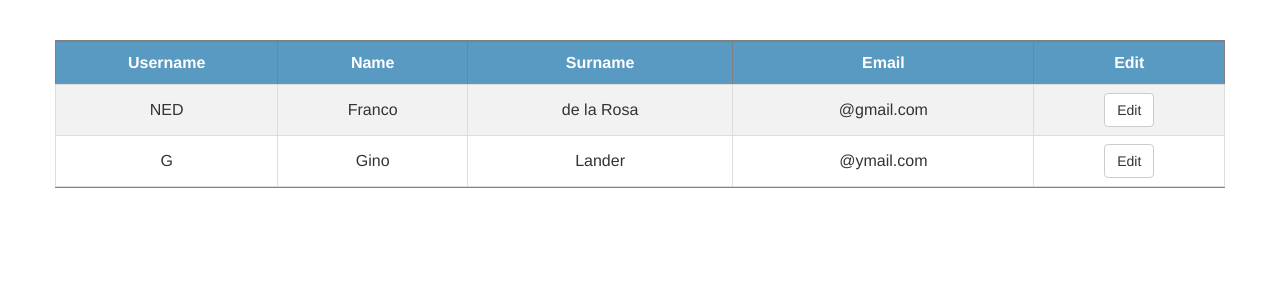
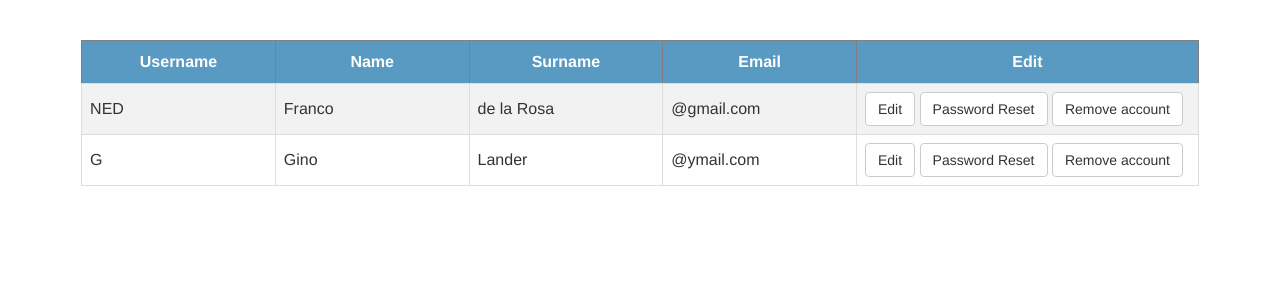
Before and after one commit to Ned303/joinerSystem, a PHP site: page /views/Admin.php in a window 1280 px wide. Shown: the top 300 px of the page. Run offline with PHP 8.4, Linux system fonts and the light colour scheme.

Commit message:
Update Admin.php

```diff
--- a/src/views/Admin.php
+++ b/src/views/Admin.php
@@ -2,11 +2,9 @@
 <html>
 <head>
     <style>
-        body {
-            font-family: Arial, Helvetica, sans-serif;
-        }
+        body {font-family: Arial, Helvetica, sans-serif;}
 
-        .text {
+        .text{
             width: 100%;
         }
 
@@ -21,26 +19,25 @@
             margin: auto;
         }
 
-        .container {
+        .adminContainer {
             border-collapse: collapse;
-            width: 100%;
+            margin: auto ;
         }
 
-        .container td, #container th {
+
+        .adminContainer td, #adminContainer th {
             border: 1px solid #ddd;
             padding: 8px;
-            text-align: center;
+            text-align: left;
         }
 
-        .container tr:nth-child(even) {
+        .adminContainer tr:nth-child(even){
             background-color: #f2f2f2;
         }
 
-        .container tr:hover {
-            background-color: #ddd;
-        }
+        .adminContainer tr:hover {background-color: #ddd;}
 
-        .container th {
+        .adminContainer th {
             padding-top: 12px;
             padding-bottom: 12px;
             background-color: rgba(0, 101, 164, 0.65);
@@ -54,24 +51,31 @@
     <script src="https://maxcdn.bootstrapcdn.com/bootstrap/3.3.7/js/bootstrap.min.js"></script>
 </head>
 <body>
-<div id="content" class="main">
+<div id = "content" class = "main">
     <br>
     <br>
-    <table class="container" width="auto" border="1">
+    <table class="adminContainer" width="auto" border="1">
+        <col width="17%">
+        <col width="17%">
+        <col width="17%">
+        <col width="17%">
+        <col width="30%">
         <tr>
             <th>Username</th>
             <th>Name</th>
             <th>Surname</th>
             <th>Email</th>
-            <th>Edit</th>
+            <th style="width: auto">Edit</th>
         </tr>
         <tr>
             <td>NED</td>
             <td>Franco</td>
             <td>de la Rosa</td>
             <td>@gmail.com</td>
-            <td>
-                <button type="button" class="btn btn-default" data-toggle="modal" data-target="#myModal">Edit</button>
+            <td style="width: auto">
+                <button type="button" class="btn btn-default" data-toggle="modal" data-target="#edit">Edit</button>
+                <button type="button" class="btn btn-default" data-toggle="modal" data-target="#passReset">Password Reset</button>
+                <button type="button" class="btn btn-default" data-toggle="modal" data-target="#remove">Remove account</button>
             </td>
         </tr>
         <tr>
@@ -79,14 +83,16 @@
             <td>Gino</td>
             <td>Lander</td>
             <td>@ymail.com</td>
-            <td>
+            <td style="width: auto">
                 <button type="button" class="btn btn-default" data-toggle="modal" data-target="#myModal">Edit</button>
+                <button type="button" class="btn btn-default" data-toggle="modal" data-target="#passReset">Password Reset</button>
+                <button type="button" class="btn btn-default" data-toggle="modal" data-target="#remove">Remove account</button>
             </td>
         </tr>
     </table>
 </div>
 
-<div class="modal fade" id="myModal" role="dialog">
+    <div class="modal fade" id="edit" role="dialog">
         <div class="modal-dialog">
 
             <!-- Modal content-->
@@ -122,8 +128,28 @@
                     </div>
 
                     <div class="modal-footer">
-                    <input type="submit" class="btn btn-default" data-dismiss="modal" value="Submit">
-                    <button type="button" class="btn btn-default" data-dismiss="modal">Close</button>
+                        <input type="submit" class="btn btn-default" data-dismiss="modal" value="Submit"> <button type="button" class="btn btn-default" data-dismiss="modal">Close</button>
+                    </div>
+                </form>
+            </div>
+        </div>
+    </div>
+
+    <div class="modal fade" id="remove" role="dialog">
+        <div class="modal-dialog">
+
+            <!-- Modal content-->
+            <div class="modal-content">
+                <div class="modal-header" style="background-color: #0065A4;">
+                    <button type="button" class="close" data-dismiss="modal">&times;</button>
+                    <h4 class="modal-title" style="color: white">Edit User</h4>
+                </div>
+                <form action="index.php" method="POST">
+                    <div class="modal-body">
+                       Are you sure you want to remove account?
+                    </div>
+                    <div class="modal-footer">
+                        <input type="submit" class="btn btn-default" data-dismiss="modal" value="Yes"> <button type="button" class="btn btn-default" data-dismiss="modal">No</button>
                     </div>
                 </form>
             </div>
```
Lines whose indentation alone changed are shown as unchanged.
